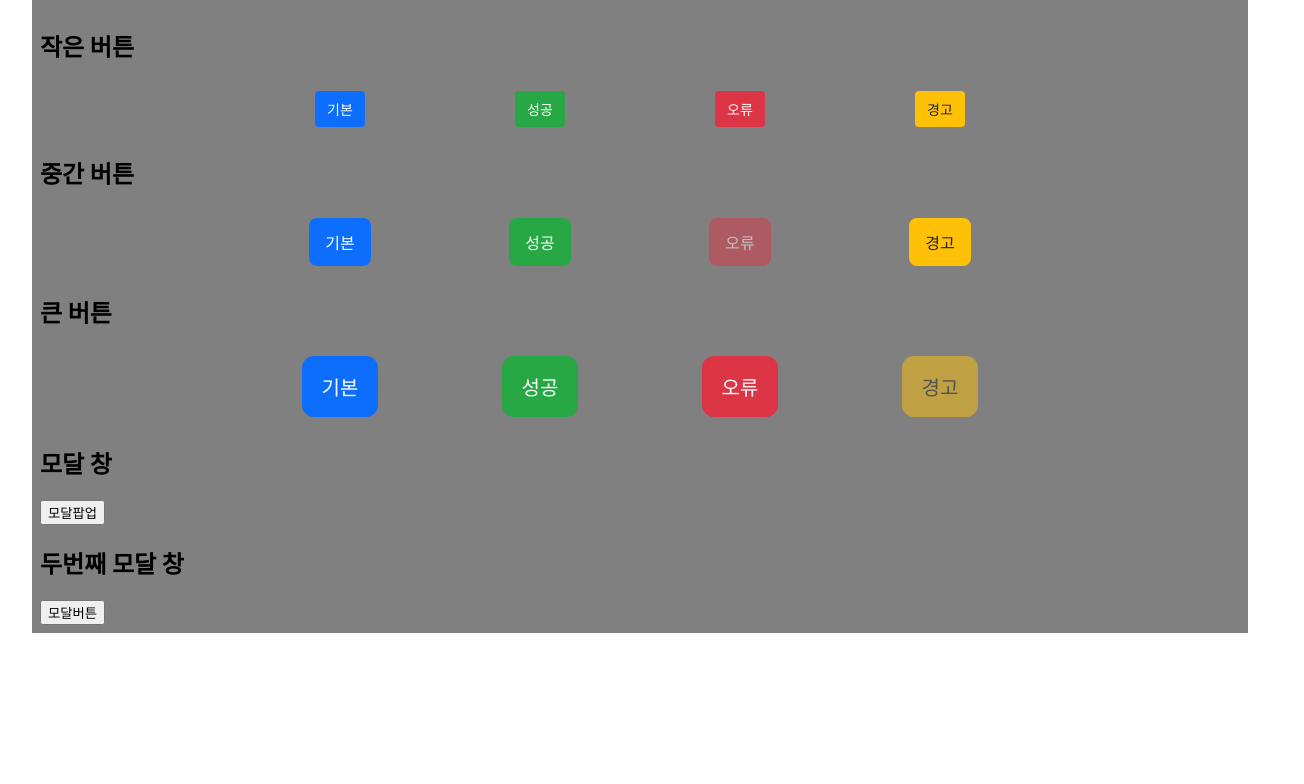
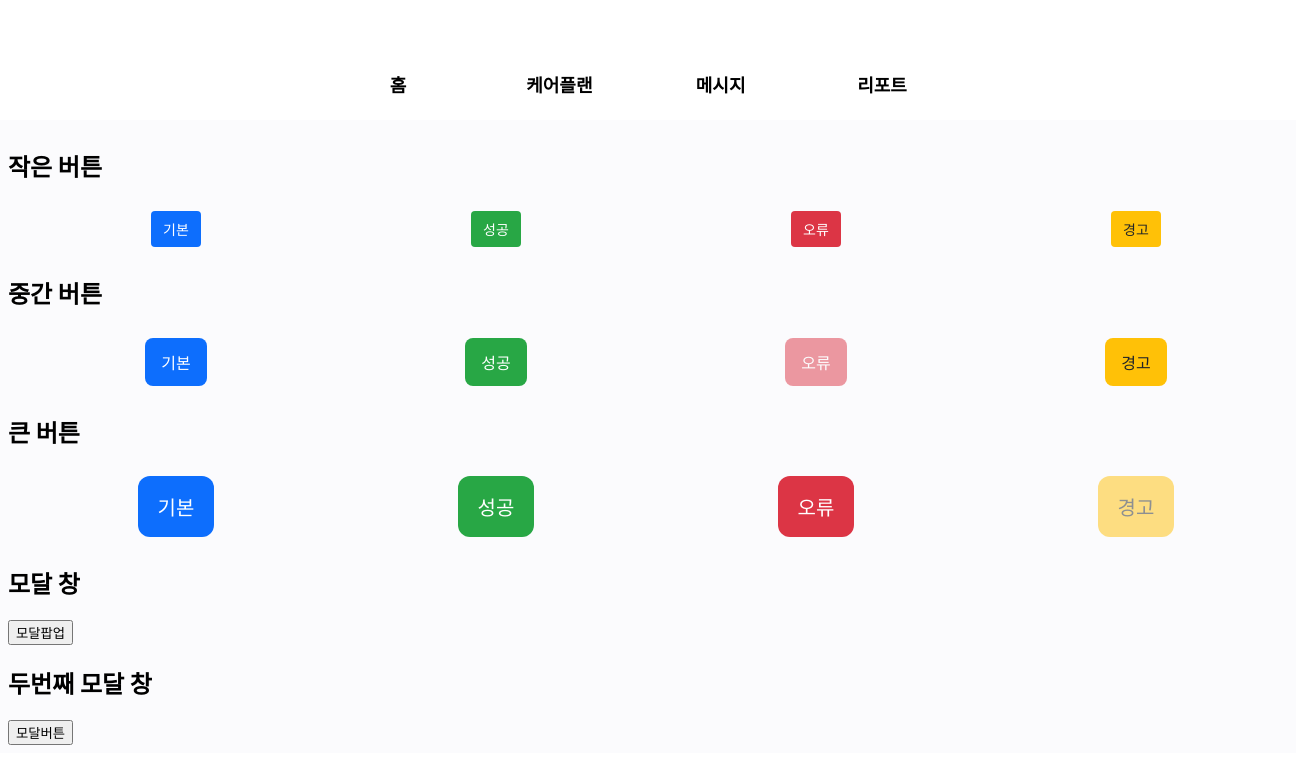
Before and after one commit to kwonih1020/components_box, a React (Create React App) app: page / in a window 1280 px wide. Shown: the top 784 px of the page, 1304 px wide, since content can reach past the window. Built offline with nearby package versions, Linux system fonts and the light colour scheme; the HTML template or start-up script is replaced by a standard one.

Commit message:
fixed menu tab click event

```diff
--- a/src/App.jsx
+++ b/src/App.jsx
@@ -1,6 +1,8 @@
 import React from "react";
 import theme from "./global/css/themeColor";
 import styled, { ThemeProvider } from "styled-components";
+import GlobalLayout from "./global/css/GlobalLayout";
+import GlobalHeader from "./global/elements/GlobalHeader";
 
 import Buttons from "./components/Buttons";
 import Modal from "./components/Modal";
@@ -9,20 +11,22 @@ import FunctionModal from "./components/FunctionModal";
 function App() {
     return (
         <ThemeProvider theme={theme}>
-            <Home className="App">
-                <Buttons></Buttons>
-                <Modal></Modal>
-                <FunctionModal></FunctionModal>
-            </Home>
+            <GlobalHeader></GlobalHeader>
+            <GlobalLayout>
+                <Home className="App">
+                    <Buttons></Buttons>
+                    <Modal></Modal>
+                    <FunctionModal></FunctionModal>
+                </Home>
+            </GlobalLayout>
         </ThemeProvider>
     );
 }
 
 const Home = styled.div`
-    max-width: 1200px;
+    width: 100%;
     margin: 0 auto;
     padding: 8px;
-    // display: flex;
     background-color: ${(props) => props.theme.successColor};
 `;
 
--- a/src/components/Buttons.jsx
+++ b/src/components/Buttons.jsx
@@ -3,12 +3,25 @@ import GlobalButton from "../global/elements/GlobalButton";
 import styled from "styled-components";
 
 const Buttons = () => {
+    const handleMagic = () => {
+        const randomColor =
+            "#" + Math.floor(Math.random() * 16777215).toString(16);
+        const randomNumber = Math.floor(Math.random() * 100);
+        console.log(`Magic number: ${randomNumber}`);
+        document.body.style.backgroundColor = randomColor;
+    };
+
     return (
         <>
             <h2>작은 버튼</h2>
             <Wrapper>
                 <GlobalButton size="sm" word="normal" />
-                <GlobalButton variant="success" size="sm" word="success" />
+                <GlobalButton
+                    variant="success"
+                    size="sm"
+                    word="success"
+                    onClick={handleMagic}
+                />
                 <GlobalButton variant="error" size="sm" word="error" />
                 <GlobalButton variant="warning" size="sm" word="warning" />
                 {/* 버튼사이에 무엇을 넣든 Global Button에서 { children } 으로 받을수 있음 */}
@@ -37,12 +50,11 @@ const Buttons = () => {
 };
 
 const Wrapper = styled.div`
-    max-width: 800px;
+    width: 100%;
     margin: 0 auto;
     padding: 8px;
     display: flex;
     justify-content: space-around;
-    // background-color: black;
 `;
 
 export default Buttons;
--- /dev/null
+++ b/src/global/css/GlobalLayout.jsx
@@ -0,0 +1,12 @@
+import React from "react";
+import styled from "styled-components";
+
+const GlobalLayout = ({ children }) => {
+    return <Layout>{children}</Layout>;
+};
+
+const Layout = styled.div`
+    background-color: #fbfbfd;
+`;
+
+export default GlobalLayout;
--- a/src/global/css/themeColor.js
+++ b/src/global/css/themeColor.js
@@ -1,5 +1,5 @@
 const theme = {
-    successColor: "grey",
+    successColor: "#FBFBFD",
     dangerColor: "red",
 };
 
--- a/src/global/elements/GlobalButton.jsx
+++ b/src/global/elements/GlobalButton.jsx
@@ -44,7 +44,7 @@ const WORD = {
     warning: "경고",
 };
 
-const GlobalButton = ({ disabled, children, size, variant, word }) => {
+const GlobalButton = ({ disabled, children, size, variant, word, onClick }) => {
     const sizeStyle = SIZES[size];
     const variantStyle = VARIANTS[variant];
     const words = WORD[word];
@@ -54,6 +54,7 @@ const GlobalButton = ({ disabled, children, size, variant, word }) => {
             disabled={disabled}
             sizeStyle={sizeStyle}
             variantStyle={variantStyle}
+            onClick={onClick}
         >
             {words}
             {/* {children} */}
--- /dev/null
+++ b/src/global/elements/GlobalHeader.jsx
@@ -0,0 +1,67 @@
+import React, { useState } from "react";
+import styled from "styled-components";
+
+const GlobalHeader = () => {
+    const menuTitle = ["홈", "케어플랜", "메시지", "리포트"];
+    const [menuActive, setMenuActive] = useState("");
+
+    const toggleActive = (e) => {
+        setMenuActive((prev) => {
+            return e.target.value;
+        });
+    };
+
+    return (
+        <Header>
+            <Navbar>
+                {menuTitle?.map((title, i) => {
+                    return (
+                        <button
+                            value={title}
+                            key={i}
+                            className={
+                                "title" +
+                                (title === menuActive ? " active" : "")
+                            }
+                            onClick={toggleActive}
+                        >
+                            {title}
+                        </button>
+                    );
+                })}
+            </Navbar>
+        </Header>
+    );
+};
+
+const Header = styled.div`
+    width: 100%;
+    background-color: white;
+    height: 120px;
+`;
+
+const Navbar = styled.div`
+    display: flex;
+    -webkit-box-pack: center;
+    justify-content: space-between;
+    padding-top: 72px;
+    width: 568px;
+    margin: 0 auto;
+    .title {
+        width: 84px;
+        height: 26px;
+        text-align: center;
+        font-weight: 700;
+        font-size: 18px;
+        line-height: 26px;
+        cursor: pointer;
+        background: none;
+        border: none;
+        padding-bottom: 41px;
+        &.active {
+            border-bottom: 6px #5ed270 solid;
+        }
+    }
+`;
+
+export default GlobalHeader;
```
